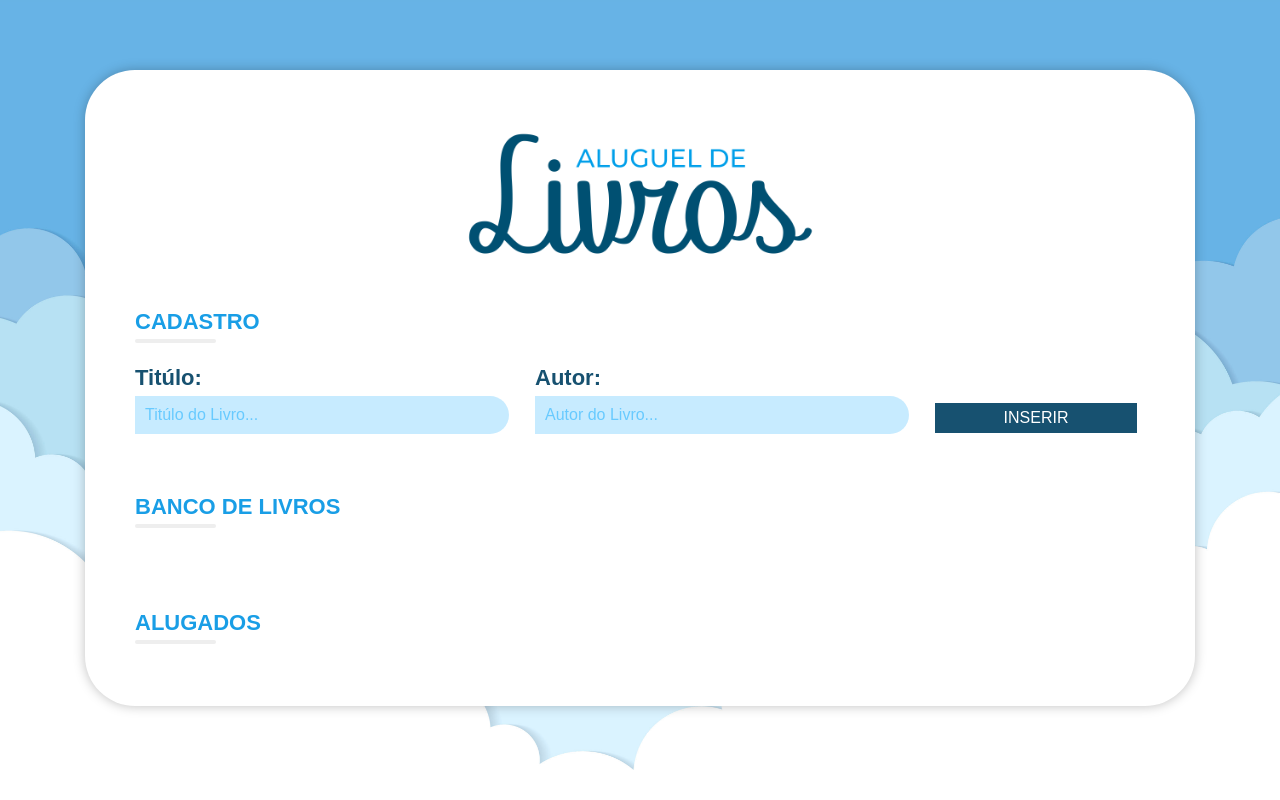
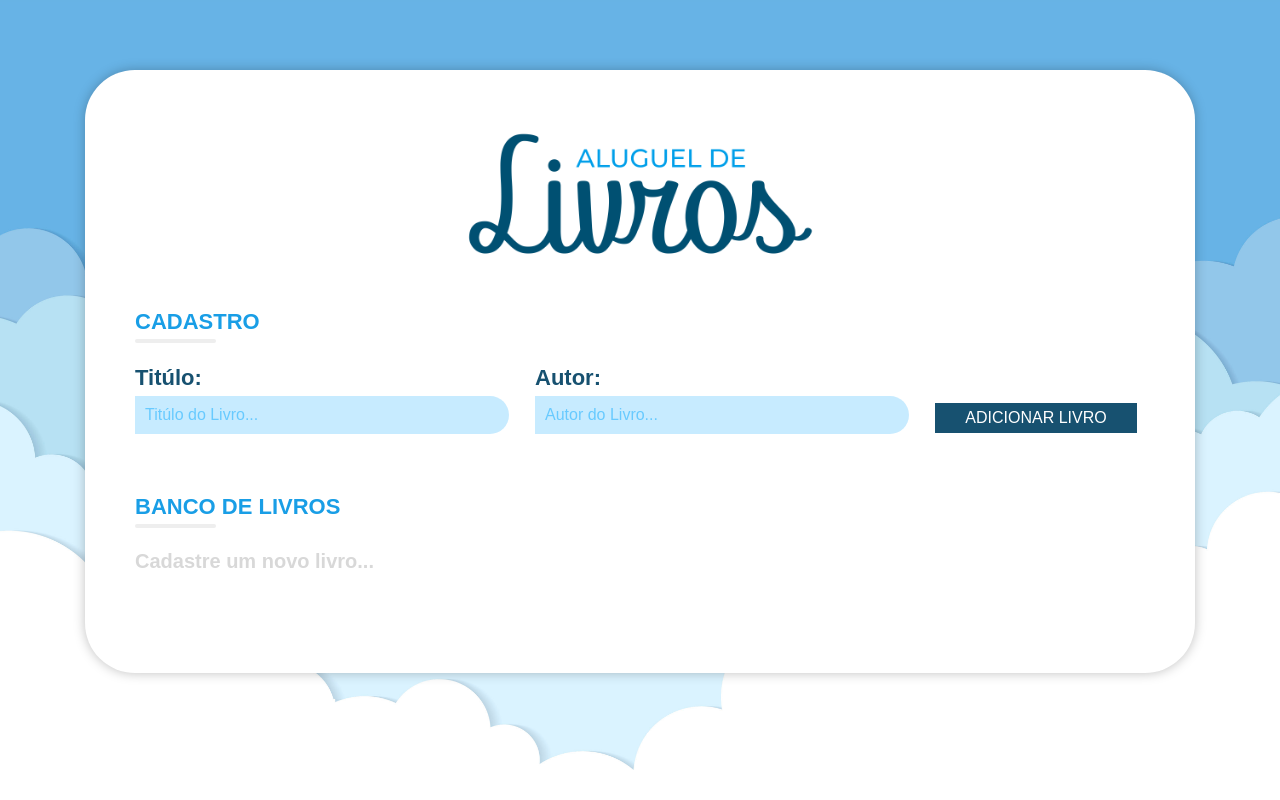
Before and after one commit to deividbreda/ReactJs-aluguel-de-livros, a React app: page / in a window 1280 px wide. Built offline with nearby package versions, Linux system fonts and the light colour scheme.

Commit message:
Adicionando validações em Inputs e Sections

```diff
--- a/src/components/LivroList.tsx
+++ b/src/components/LivroList.tsx
@@ -1,5 +1,5 @@
 import { useState, useEffect } from 'react';
-import { FaTrashAlt, FaChevronDown, FaCheckCircle } from "react-icons/fa";
+import { FaTrashAlt, FaChevronDown, FaCheckCircle, FaTimes } from "react-icons/fa";
 
 import logo from '../images/logo.png';
 
@@ -15,13 +15,17 @@ export function LivroList(){
     const [idItem, setIdItem] = useState(1);
     const [newNome, setNewNome] = useState('');
     const [newAutor, setNewAutor] = useState('');
+    const [showValidacao, setShowValidacao] = useState(false);
 
     function inserirItem(){
-        if(newNome == ''){
-            alert("Insira um nome");
-        } else if(newAutor == ''){
-            alert("Insira um preço");
+        if(newNome.length <= 0){
+            setShowValidacao(true);
+
+        } else if(newAutor.length <= 0){
+            setShowValidacao(true);
+
         } else {
+            setShowValidacao(false);
             setIdItem(idItem + 1);
 
             const novoItem = {
@@ -31,9 +35,10 @@ export function LivroList(){
             }
 
             setItens(oldState => [...oldState, novoItem]);
-            setNewNome('');
-            setNewAutor('');
         }
+
+        setNewNome('');
+        setNewAutor('');
     }
 
     function removeLivro(id: number){
@@ -44,6 +49,7 @@ export function LivroList(){
     function alugaLivro(item){
         const removeLivros = itens.filter(itemAlugados => itemAlugados.id !== item.id);
         setItens(removeLivros);
+
         const novoItem = {
             id: item.id,
             titulo: item.titulo,
@@ -64,25 +70,32 @@ export function LivroList(){
 
                         <div className="allConteudoInputsLivro">
                             <h1 className="tituloCadastro"> Cadastro </h1>
+
+                            {showValidacao && (
+                                <h1 className="validaInput"> <FaTimes/> Preencha os campos titúlo e autor corretamente! </h1>
+                            )}
+
                             <div className="col">
                                 <div className="allConteudoInputs">
                                     <div className="col col-2-input">
                                         <div className="itemInputLivro">
                                             <h1 className="tituloCadastroInputs"> Titúlo: </h1>
-                                            <input className="inputCadastro" placeholder="Titúlo do Livro..." type="text" value={newNome} onChange={(e)=>setNewNome(e.target.value)} />
+                                            <input className={showValidacao ? "inputCadastroError" : "inputCadastro" } placeholder="Titúlo do Livro..." type="text" value={newNome} onChange={(e)=>setNewNome(e.target.value)} />
+
                                         </div>
                                     </div>
 
                                     <div className="col col-2-input">
                                         <div className="itemInputLivro">
                                             <h1 className="tituloCadastroInputs"> Autor: </h1>
-                                            <input className="inputCadastro" placeholder="Autor do Livro..." type="text" value={newAutor} onChange={(e)=>setNewAutor(e.target.value)} />
+                                            <input className={showValidacao ? "inputCadastroError" : "inputCadastro" } placeholder="Autor do Livro..." type="text" value={newAutor} onChange={(e)=>setNewAutor(e.target.value)} />
+
                                         </div>
                                     </div>
 
                                     <div className="col col-2-button">
                                         <div className="itemInputLivroButton">
-                                            <input className="inputCadastroButton" type="button" value="Inserir" onClick={inserirItem}/>
+                                            <input className="inputCadastroButton" type="button" value="Adicionar livro" onClick={inserirItem}/>
                                         </div>
                                     </div>
                                 </div>
@@ -91,6 +104,11 @@ export function LivroList(){
 
                             <h1 className="tituloCadastro"> Banco de Livros </h1>
                             <div className="allConteudoItemLivro">
+
+                            {itens.length ? (
+                                null
+                            ) : <h1 className="validacaoBanco"> Cadastre um novo livro... </h1>}
+
                             {itens.map(item => (
                                 <div key={item.id} className="col col-3">
                                     <div className="allItemConteudoLivro">
@@ -119,7 +137,10 @@ export function LivroList(){
                             ))}
                             </div>
 
-                            <h1 className="tituloCadastro"> Alugados </h1>
+                            {itensAlugados.length ? (
+                                <h1 className="tituloCadastro"> Alugados </h1>
+                            ) : null }
+
                             <div className="allConteudoItemLivro">
                                 {itensAlugados.map(item => (
                                     <div key={item.id} className="col col-3">
--- a/src/styles/global.scss
+++ b/src/styles/global.scss
@@ -227,6 +227,18 @@ input {
             margin: 0 auto;
         }
 
+        .validaInput {
+            font-size: 18px;
+            font-family: 'Poppins', sans-serif;
+            background: #ffc1c1;
+            border: 2px solid #fa4141;
+            border-radius: 5px;
+            color: #fa4141;
+            text-align: center;
+            padding: 10px 30px;
+            margin-top: 30px;
+        }
+
         .allConteudoInputs {
             padding: 30px 0;
         }
@@ -240,6 +252,15 @@ input {
 
         .inputCadastro {
             background: #c7ebff;
+            color: #175170;
+            border-radius: 0px 30px 30px 0px;
+            border: none;
+            padding: 10px;
+            width: 100%;
+        }
+
+        .inputCadastroError {
+            background: #ffc1c1;
             color: #175170;
             border-radius: 0px 30px 30px 0px;
             border: none;
@@ -273,6 +294,12 @@ input {
 
         .allConteudoItemLivro {
             padding: 30px 0;
+
+            .validacaoBanco {
+                font-family: 'Poppins', sans-serif;
+                font-size: 20px;
+                color: #d8d8d8;
+            }
 
             .allItemConteudoLivro {
                 margin: 10px 10px;
```
